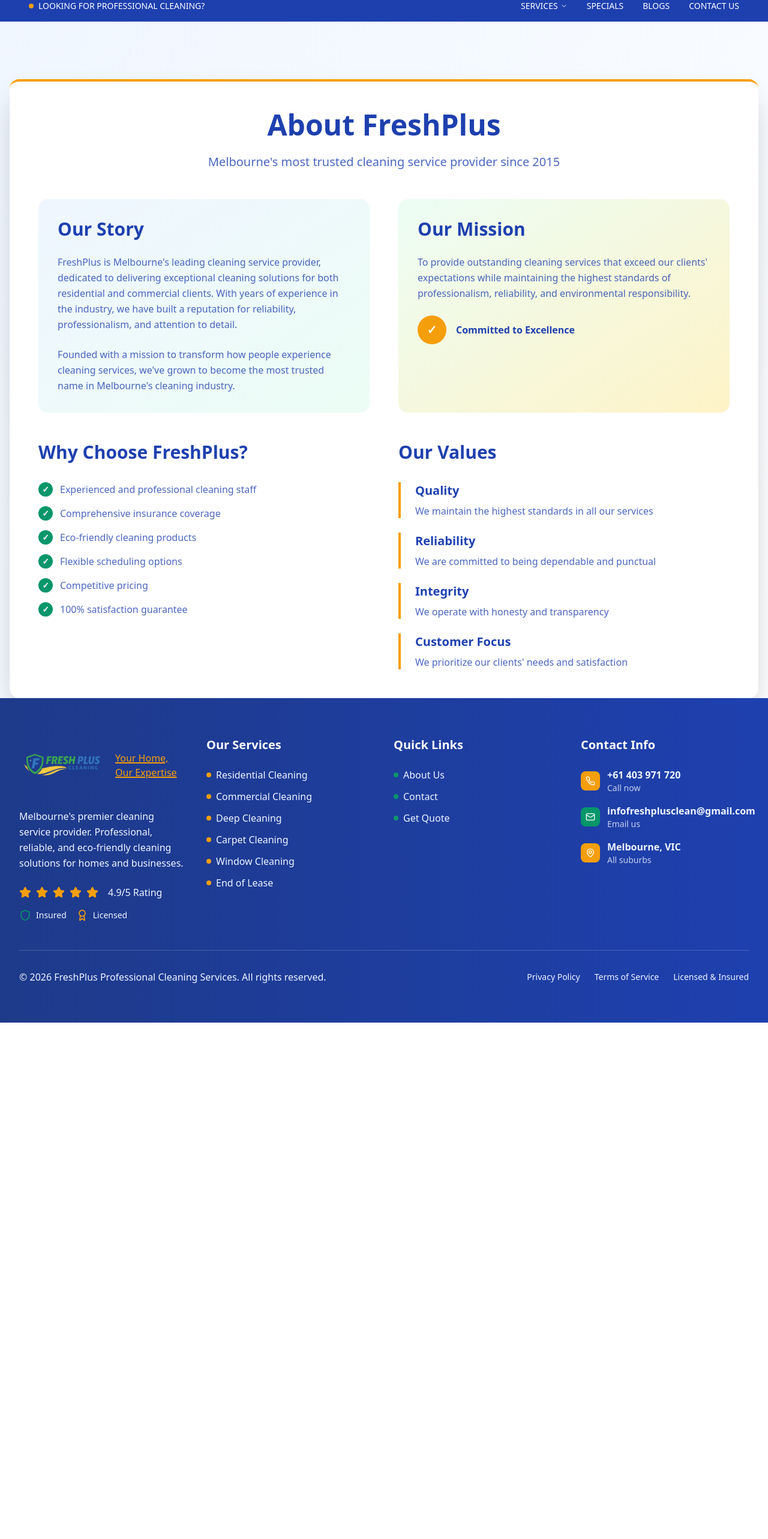
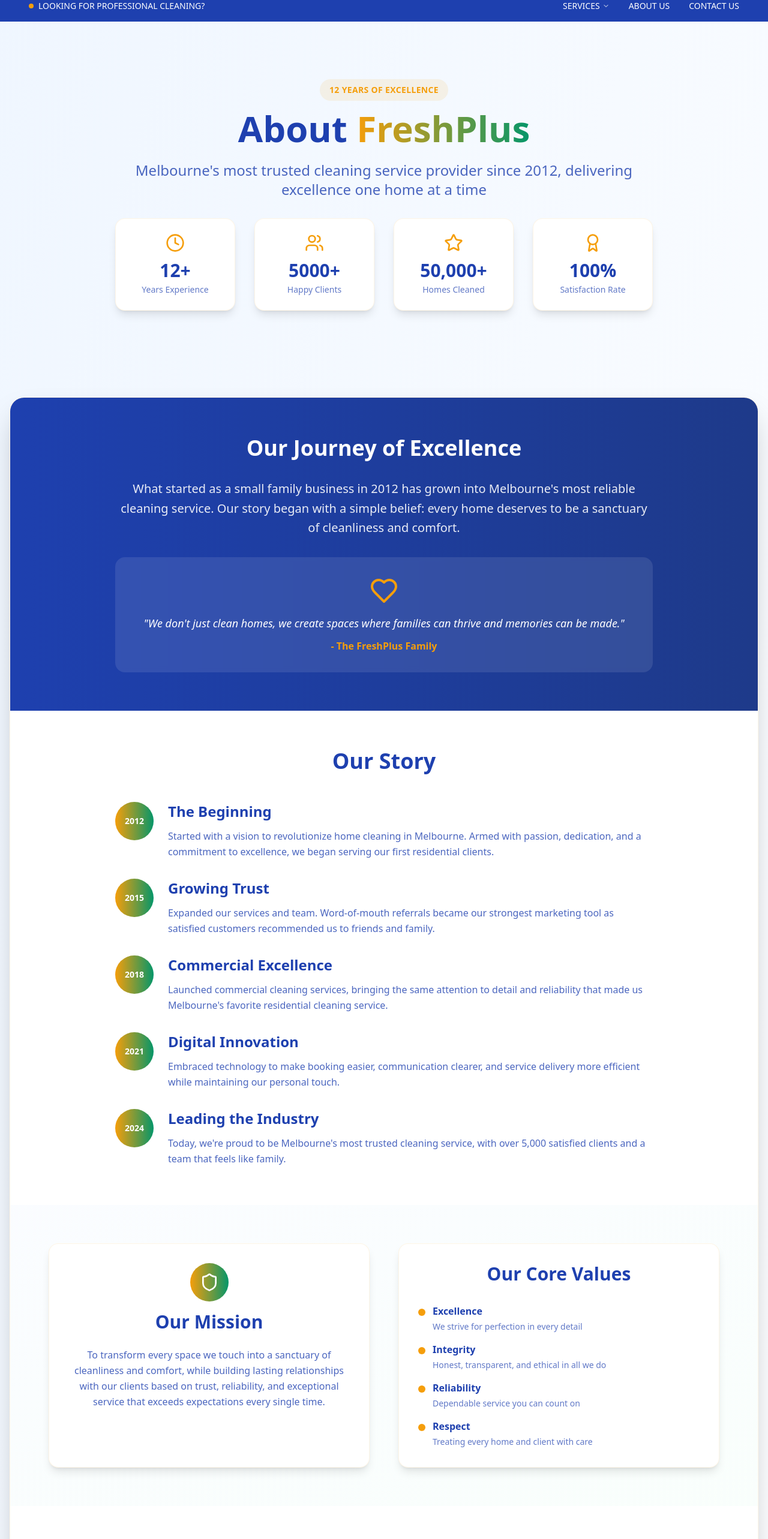
Before and after one commit to SolomonKhan1122/freshplus-web-haven, a React (Vite) app: page /about in a window 1280 px wide. Shown: the part 160-2726 px from the top of the page at 60% size. Before the commit the page ends 1865 px from the top, so only its background shows below. Built offline with nearby package versions, Linux system fonts and the light colour scheme.

Commit message:
Replace Specials with About Us page, remove Blog page, add beautiful 12 years experience storyline with timeline and enhanced UI

```diff
--- a/src/components/Navigation.tsx
+++ b/src/components/Navigation.tsx
@@ -99,8 +99,7 @@ const Navigation = () => {
                   </div>
                 </div>
               </div>
-              <Link to="/specials" className="hover:text-accent cursor-pointer transition-colors">SPECIALS</Link>
-              <Link to="/blogs" className="hover:text-accent cursor-pointer transition-colors">BLOGS</Link>
+              <Link to="/about" className="hover:text-accent cursor-pointer transition-colors">ABOUT US</Link>
               <Link to="/contact" className="hover:text-accent cursor-pointer transition-colors">CONTACT US</Link>
             </div>
           </div>
@@ -113,8 +112,7 @@ const Navigation = () => {
             </div>
             <div className="flex items-center justify-center space-x-4 text-xs font-medium">
               <Link to="/contact" className="hover:text-accent transition-colors">CONTACT</Link>
-              <Link to="/specials" className="hover:text-accent transition-colors">SPECIALS</Link>
-              <Link to="/blogs" className="hover:text-accent transition-colors">BLOGS</Link>
+              <Link to="/about" className="hover:text-accent transition-colors">ABOUT US</Link>
             </div>
           </div>
         </div>
@@ -149,19 +147,11 @@ const Navigation = () => {
             </div>
 
             <Link
-              to="/specials"
+              to="/about"
               className="block px-3 py-3 text-white hover:bg-primary-dark rounded-lg transition-colors"
               onClick={() => setIsOpen(false)}
             >
-              Specials
-            </Link>
-
-            <Link
-              to="/blogs"
-              className="block px-3 py-3 text-white hover:bg-primary-dark rounded-lg transition-colors"
-              onClick={() => setIsOpen(false)}
-            >
-              Blogs
+              About Us
             </Link>
 
             <Link
--- a/src/components/home/HeroSection.tsx
+++ b/src/components/home/HeroSection.tsx
@@ -91,8 +91,7 @@ const HeroSection = () => {
                   </div>
                 </div>
               </div>
-              <Link to="/specials" className="hover:text-accent cursor-pointer transition-colors">SPECIALS</Link>
-              <Link to="/blogs" className="hover:text-accent cursor-pointer transition-colors">BLOGS</Link>
+              <Link to="/about" className="hover:text-accent cursor-pointer transition-colors">ABOUT US</Link>
               <Link to="/contact" className="hover:text-accent cursor-pointer transition-colors">CONTACT US</Link>
             </div>
           </div>
@@ -105,8 +104,7 @@ const HeroSection = () => {
             </div>
             <div className="flex items-center justify-center space-x-4 text-xs font-medium">
               <Link to="/contact" className="hover:text-accent transition-colors">CONTACT</Link>
-              <Link to="/specials" className="hover:text-accent transition-colors">SPECIALS</Link>
-              <Link to="/blogs" className="hover:text-accent transition-colors">BLOGS</Link>
+              <Link to="/about" className="hover:text-accent transition-colors">ABOUT US</Link>
             </div>
           </div>
         </div>
--- a/src/pages/About.tsx
+++ b/src/pages/About.tsx
@@ -1,78 +1,154 @@
 import Navigation from "@/components/Navigation";
 import Footer from "@/components/Footer";
+import { Star, Users, Shield, Clock, Award, Heart } from "lucide-react";
 
 const About = () => {
   return (
     <div className="min-h-screen bg-gradient-to-br from-primary-light to-white">
       <Navigation />
-      <div className="pt-24 px-4 max-w-7xl mx-auto">
-        <div className="bg-white rounded-2xl shadow-2xl p-12 border-t-4 border-accent">
-          <div className="text-center mb-12">
-            <h1 className="text-5xl font-bold text-primary mb-6">About FreshPlus</h1>
-            <p className="text-xl text-primary/80 max-w-3xl mx-auto">
-              Melbourne's most trusted cleaning service provider since 2015
+
+      {/* Hero Section */}
+      <div className="pt-24 pb-16 px-4">
+        <div className="max-w-7xl mx-auto text-center">
+          <div className="mb-8">
+            <span className="inline-block bg-accent/10 text-accent font-semibold px-4 py-2 rounded-full text-sm uppercase tracking-wide mb-4">
+              12 Years of Excellence
+            </span>
+            <h1 className="text-5xl md:text-6xl font-bold text-primary mb-6 leading-tight">
+              About <span className="bg-gradient-to-r from-accent to-secondary bg-clip-text text-transparent">FreshPlus</span>
+            </h1>
+            <p className="text-xl md:text-2xl text-primary/80 max-w-4xl mx-auto leading-relaxed">
+              Melbourne's most trusted cleaning service provider since 2012, delivering excellence one home at a time
             </p>
           </div>
 
-          <div className="grid md:grid-cols-2 gap-12 mb-12">
-            <div className="bg-gradient-to-br from-primary-light to-secondary-light p-8 rounded-2xl">
-              <h2 className="text-3xl font-bold text-primary mb-6">Our Story</h2>
-              <p className="text-primary/80 leading-relaxed mb-6">
-                FreshPlus is Melbourne's leading cleaning service provider, dedicated to delivering exceptional cleaning solutions for both residential and commercial clients. With years of experience in the industry, we have built a reputation for reliability, professionalism, and attention to detail.
-              </p>
-              <p className="text-primary/80 leading-relaxed">
-                Founded with a mission to transform how people experience cleaning services, we've grown to become the most trusted name in Melbourne's cleaning industry.
-              </p>
+          {/* Stats */}
+          <div className="grid grid-cols-2 md:grid-cols-4 gap-8 max-w-4xl mx-auto mb-16">
+            {[
+              { number: "12+", label: "Years Experience", icon: Clock },
+              { number: "5000+", label: "Happy Clients", icon: Users },
+              { number: "50,000+", label: "Homes Cleaned", icon: Star },
+              { number: "100%", label: "Satisfaction Rate", icon: Award }
+            ].map((stat, index) => (
+              <div key={index} className="text-center">
+                <div className="bg-white rounded-2xl p-6 shadow-lg border border-accent/10 mb-4">
+                  <stat.icon className="w-8 h-8 text-accent mx-auto mb-3" />
+                  <div className="text-3xl font-bold text-primary mb-1">{stat.number}</div>
+                  <div className="text-sm text-primary/70 font-medium">{stat.label}</div>
                 </div>
-
-            <div className="bg-gradient-to-br from-secondary-light to-accent-light p-8 rounded-2xl">
-              <h2 className="text-3xl font-bold text-primary mb-6">Our Mission</h2>
-              <p className="text-primary/80 leading-relaxed mb-6">
-                To provide outstanding cleaning services that exceed our clients' expectations while maintaining the highest standards of professionalism, reliability, and environmental responsibility.
-              </p>
-              <div className="flex items-center gap-4">
-                <div className="bg-accent w-12 h-12 rounded-full flex items-center justify-center">
-                  <span className="text-white font-bold text-xl">✓</span>
               </div>
-                <span className="text-primary font-semibold">Committed to Excellence</span>
+            ))}
           </div>
         </div>
       </div>
 
-          <div className="grid md:grid-cols-2 gap-12">
-            <div>
-              <h2 className="text-3xl font-bold text-primary mb-8">Why Choose FreshPlus?</h2>
-              <div className="space-y-4">
+      {/* Main Content */}
+      <div className="px-4 pb-16">
+        <div className="max-w-7xl mx-auto">
+          <div className="bg-white rounded-3xl shadow-2xl overflow-hidden border border-accent/10">
+
+            {/* Our Journey Section */}
+            <div className="bg-gradient-to-r from-primary to-primary-dark text-white p-12 md:p-16">
+              <div className="max-w-4xl mx-auto text-center">
+                <h2 className="text-4xl font-bold mb-8">Our Journey of Excellence</h2>
+                <p className="text-xl leading-relaxed mb-8 text-white/90">
+                  What started as a small family business in 2012 has grown into Melbourne's most reliable cleaning service.
+                  Our story began with a simple belief: every home deserves to be a sanctuary of cleanliness and comfort.
+                </p>
+                <div className="bg-white/10 rounded-2xl p-8 backdrop-blur-sm">
+                  <Heart className="w-12 h-12 text-accent mx-auto mb-4" />
+                  <p className="text-lg italic">
+                    "We don't just clean homes, we create spaces where families can thrive and memories can be made."
+                  </p>
+                  <p className="text-accent font-semibold mt-3">- The FreshPlus Family</p>
+                </div>
+              </div>
+            </div>
+
+            {/* Story Timeline */}
+            <div className="p-12 md:p-16">
+              <h2 className="text-4xl font-bold text-primary text-center mb-12">Our Story</h2>
+              <div className="max-w-4xl mx-auto">
+                <div className="space-y-8">
                   {[
-                  "Experienced and professional cleaning staff",
-                  "Comprehensive insurance coverage",
-                  "Eco-friendly cleaning products",
-                  "Flexible scheduling options",
-                  "Competitive pricing",
-                  "100% satisfaction guarantee"
-                ].map((item, index) => (
-                  <div key={index} className="flex items-center gap-3">
-                    <div className="bg-secondary w-6 h-6 rounded-full flex items-center justify-center">
-                      <span className="text-white font-bold text-sm">✓</span>
+                    {
+                      year: "2012",
+                      title: "The Beginning",
+                      description: "Started with a vision to revolutionize home cleaning in Melbourne. Armed with passion, dedication, and a commitment to excellence, we began serving our first residential clients."
+                    },
+                    {
+                      year: "2015",
+                      title: "Growing Trust",
+                      description: "Expanded our services and team. Word-of-mouth referrals became our strongest marketing tool as satisfied customers recommended us to friends and family."
+                    },
+                    {
+                      year: "2018",
+                      title: "Commercial Excellence",
+                      description: "Launched commercial cleaning services, bringing the same attention to detail and reliability that made us Melbourne's favorite residential cleaning service."
+                    },
+                    {
+                      year: "2021",
+                      title: "Digital Innovation",
+                      description: "Embraced technology to make booking easier, communication clearer, and service delivery more efficient while maintaining our personal touch."
+                    },
+                    {
+                      year: "2024",
+                      title: "Leading the Industry",
+                      description: "Today, we're proud to be Melbourne's most trusted cleaning service, with over 5,000 satisfied clients and a team that feels like family."
+                    }
+                  ].map((milestone, index) => (
+                    <div key={index} className="flex gap-6">
+                      <div className="flex-shrink-0">
+                        <div className="bg-gradient-to-r from-accent to-secondary text-white w-16 h-16 rounded-full flex items-center justify-center font-bold text-sm">
+                          {milestone.year}
                         </div>
-                    <span className="text-primary/80">{item}</span>
+                      </div>
+                      <div className="flex-grow">
+                        <h3 className="text-2xl font-bold text-primary mb-3">{milestone.title}</h3>
+                        <p className="text-primary/80 leading-relaxed">{milestone.description}</p>
+                      </div>
                     </div>
                   ))}
                 </div>
               </div>
+            </div>
 
+            {/* Mission & Values */}
+            <div className="bg-gradient-to-br from-primary-light/30 to-secondary-light/30 p-12 md:p-16">
+              <div className="max-w-6xl mx-auto">
+                <div className="grid md:grid-cols-2 gap-12">
+
+                  {/* Mission */}
+                  <div className="bg-white rounded-2xl p-8 shadow-lg border border-accent/10">
+                    <div className="text-center mb-6">
+                      <div className="bg-gradient-to-r from-accent to-secondary w-16 h-16 rounded-full flex items-center justify-center mx-auto mb-4">
+                        <Shield className="w-8 h-8 text-white" />
+                      </div>
+                      <h3 className="text-3xl font-bold text-primary">Our Mission</h3>
+                    </div>
+                    <p className="text-primary/80 leading-relaxed text-center">
+                      To transform every space we touch into a sanctuary of cleanliness and comfort,
+                      while building lasting relationships with our clients based on trust, reliability,
+                      and exceptional service that exceeds expectations every single time.
+                    </p>
+                  </div>
+
+                  {/* Values */}
+                  <div className="bg-white rounded-2xl p-8 shadow-lg border border-accent/10">
+                    <h3 className="text-3xl font-bold text-primary text-center mb-8">Our Core Values</h3>
+                    <div className="space-y-4">
+                      {[
+                        { title: "Excellence", desc: "We strive for perfection in every detail" },
+                        { title: "Integrity", desc: "Honest, transparent, and ethical in all we do" },
+                        { title: "Reliability", desc: "Dependable service you can count on" },
+                        { title: "Respect", desc: "Treating every home and client with care" }
+                      ].map((value, index) => (
+                        <div key={index} className="flex items-start gap-3">
+                          <div className="bg-accent w-3 h-3 rounded-full mt-2 flex-shrink-0"></div>
                           <div>
-              <h2 className="text-3xl font-bold text-primary mb-8">Our Values</h2>
-              <div className="space-y-6">
-                {[
-                  { title: "Quality", desc: "We maintain the highest standards in all our services" },
-                  { title: "Reliability", desc: "We are committed to being dependable and punctual" },
-                  { title: "Integrity", desc: "We operate with honesty and transparency" },
-                  { title: "Customer Focus", desc: "We prioritize our clients' needs and satisfaction" }
-                ].map((value, index) => (
-                  <div key={index} className="border-l-4 border-accent pl-6">
-                    <h3 className="text-xl font-bold text-primary mb-2">{value.title}</h3>
-                    <p className="text-primary/80">{value.desc}</p>
+                            <h4 className="font-bold text-primary mb-1">{value.title}</h4>
+                            <p className="text-primary/70 text-sm">{value.desc}</p>
+                          </div>
                         </div>
                       ))}
                     </div>
@@ -80,6 +156,81 @@ const About = () => {
                 </div>
               </div>
             </div>
+
+            {/* Why Choose Us */}
+            <div className="p-12 md:p-16">
+              <div className="max-w-6xl mx-auto">
+                <h2 className="text-4xl font-bold text-primary text-center mb-12">
+                  Why Melbourne Families Choose FreshPlus
+                </h2>
+                <div className="grid md:grid-cols-3 gap-8">
+                  {[
+                    {
+                      icon: Users,
+                      title: "Experienced Professionals",
+                      description: "Our team brings 12 years of expertise and passion to every cleaning job, ensuring exceptional results every time."
+                    },
+                    {
+                      icon: Shield,
+                      title: "Fully Licensed & Insured",
+                      description: "Complete peace of mind with comprehensive insurance coverage and all necessary licenses for your protection."
+                    },
+                    {
+                      icon: Heart,
+                      title: "Eco-Friendly Approach",
+                      description: "Safe, non-toxic cleaning products that protect your family's health and our beautiful Melbourne environment."
+                    },
+                    {
+                      icon: Clock,
+                      title: "Flexible Scheduling",
+                      description: "We work around your busy lifestyle with convenient booking options and reliable, punctual service."
+                    },
+                    {
+                      icon: Star,
+                      title: "Satisfaction Guaranteed",
+                      description: "100% satisfaction guarantee because your happiness is our success. We're not satisfied until you are."
+                    },
+                    {
+                      icon: Award,
+                      title: "Competitive Pricing",
+                      description: "Premium cleaning services at fair, transparent prices with no hidden fees or surprise charges."
+                    }
+                  ].map((feature, index) => (
+                    <div key={index} className="text-center group">
+                      <div className="bg-gradient-to-br from-primary-light to-secondary-light rounded-2xl p-8 h-full border border-accent/10 group-hover:shadow-lg transition-shadow">
+                        <div className="bg-white w-16 h-16 rounded-full flex items-center justify-center mx-auto mb-6 shadow-md">
+                          <feature.icon className="w-8 h-8 text-accent" />
+                        </div>
+                        <h3 className="text-xl font-bold text-primary mb-4">{feature.title}</h3>
+                        <p className="text-primary/80 leading-relaxed">{feature.description}</p>
+                      </div>
+                    </div>
+                  ))}
+                </div>
+              </div>
+            </div>
+
+            {/* Call to Action */}
+            <div className="bg-gradient-to-r from-primary to-primary-dark text-white p-12 md:p-16 text-center">
+              <div className="max-w-4xl mx-auto">
+                <h2 className="text-4xl font-bold mb-6">Ready to Experience the FreshPlus Difference?</h2>
+                <p className="text-xl mb-8 text-white/90">
+                  Join thousands of satisfied Melbourne families who trust FreshPlus for their cleaning needs.
+                </p>
+                <div className="flex flex-col sm:flex-row gap-4 justify-center">
+                  <a href="/quote" className="bg-accent hover:bg-accent/90 text-black font-bold py-4 px-8 rounded-xl transition-colors text-lg">
+                    Get Your Free Quote
+                  </a>
+                  <a href="tel:+61403971720" className="border-2 border-white text-white hover:bg-white hover:text-primary font-bold py-4 px-8 rounded-xl transition-colors text-lg">
+                    Call +61 403 971 720
+                  </a>
+                </div>
+              </div>
+            </div>
+          </div>
+        </div>
+      </div>
+
       <Footer />
     </div>
   );
```
Lines whose indentation alone changed are shown as unchanged.
